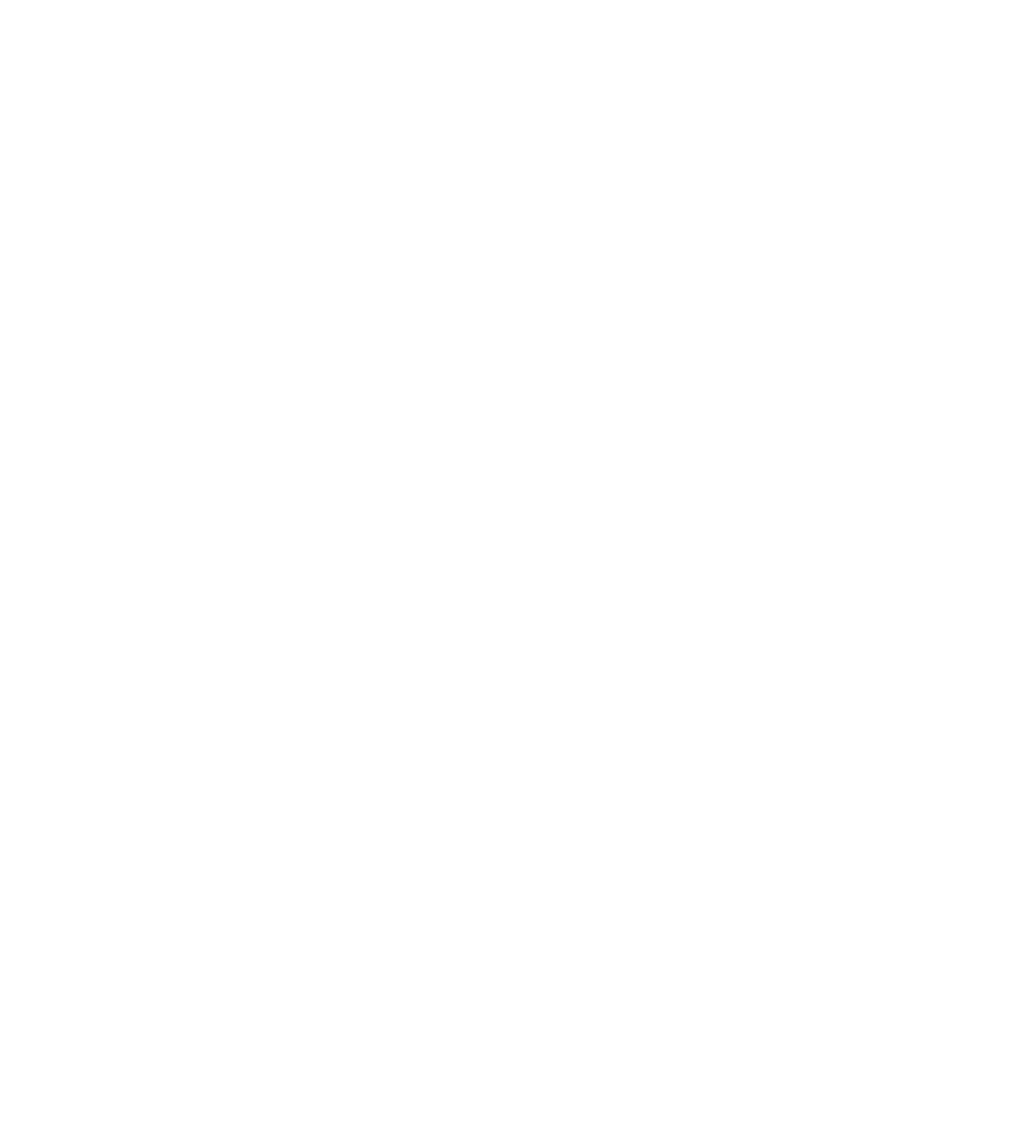
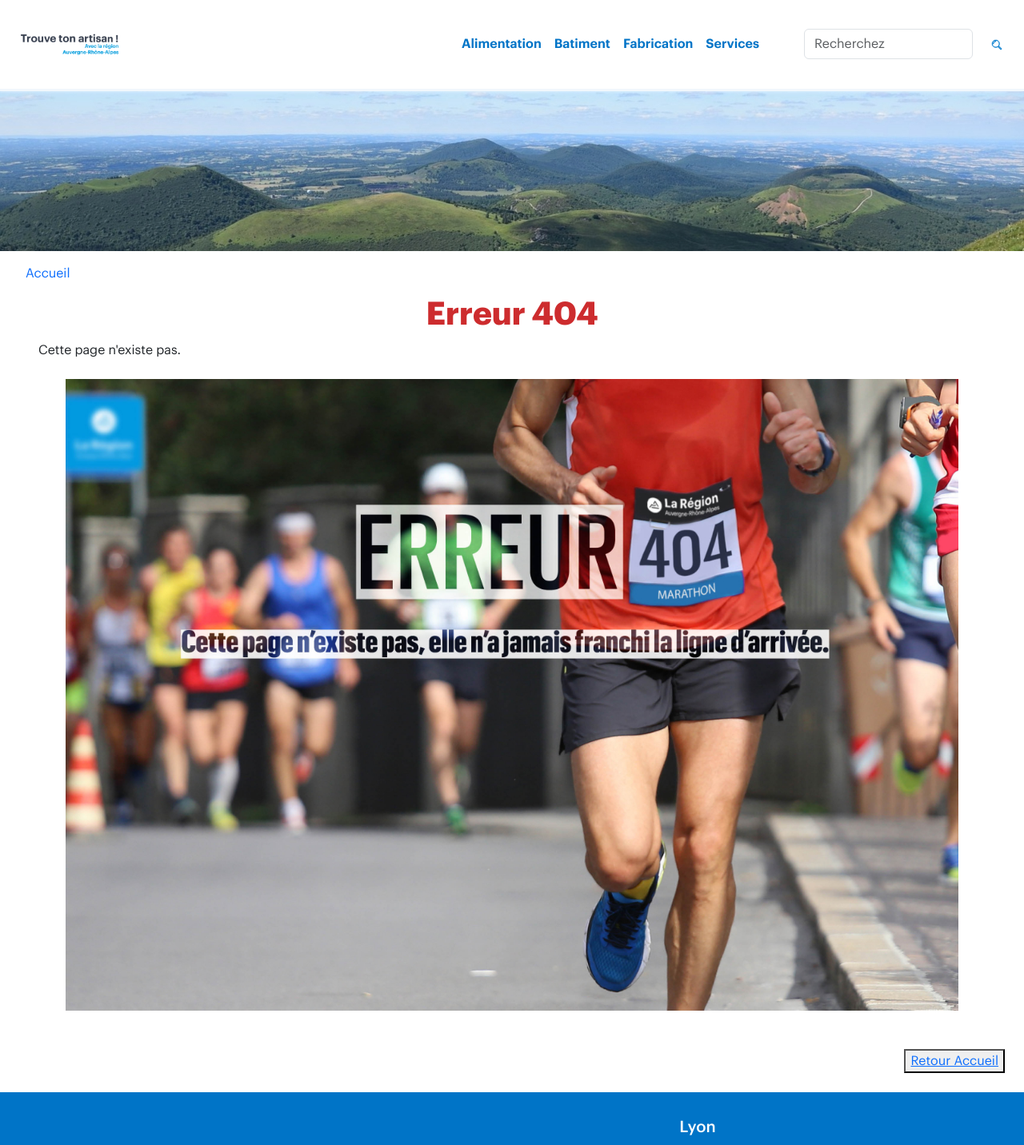
Before and after one commit to BenjCaro/Trouve-ton-artisan, a React (Create React App) app in the folder client/: page /404 in a window 1280 px wide. Before the commit this address had no page. Shown: the top 1432 px of the page at 80% size. Before the commit the page ends 800 px from the top, so only its background shows below. Built offline with nearby package versions, Linux system fonts and the light colour scheme.

Commit message:
Ajout de la page NotFound avec redirection pour les routes non trouvées et mise à jour du composant Breadcrumb pour utiliser Link au lieu de NavLink.

```diff
--- a/client/src/App.js
+++ b/client/src/App.js
@@ -1,7 +1,8 @@
 import Home from './pages/Home';
 import Categorie from './pages/Categorie';
 import Artisan from './pages/Artisan';
-import {Routes, Route} from "react-router-dom";
+import NotFound from './pages/NotFound';
+import {Routes, Route, Navigate} from "react-router-dom";
 
 function App() {
  return (
@@ -14,6 +15,8 @@ function App() {
         <Route path="/categorie/:slug" element={<Categorie/>}>Fabrication</Route>
         <Route path="/categorie/:slug" element={<Categorie/>}>Services</Route>
         <Route path="/artisan/:id" element={<Artisan />} />
+        <Route path="*" element={<Navigate to="/404"/>}></Route>
+        <Route path="/404" element={<NotFound/>}></Route>
      </Routes>
 
 
--- a/client/src/components/Breadcrumb.js
+++ b/client/src/components/Breadcrumb.js
@@ -1,12 +1,12 @@
 import '../assets/css/Breadcrumb.scss';
-import { NavLink } from "react-router-dom";
+import { Link } from "react-router-dom";
 
 const Breadcrumb = () => {
     return (
         <>
          <ul className='mt-3'>
             <li>
-                <NavLink to='/' className='breadcrumb-link'>Accueil</NavLink>
+                <Link to='/' className='breadcrumb-link'>Accueil</Link>
             </li>
          </ul>
         </>
--- /dev/null
+++ b/client/src/pages/NotFound.js
@@ -0,0 +1,33 @@
+import Header from '../components/Header';
+import Breadcrumb from '../components/Breadcrumb';
+import Footer from '../components/Footer';
+import error from '../assets/images/erreur 404.jpg';
+import { Link } from "react-router-dom";
+// import '../assets/css/notfound.scss';
+
+const NotFound = () => {
+    return (
+        <>
+        <header>
+            <Header/>
+        </header>
+        <main>
+            <Breadcrumb/>
+            <div>
+                <h1 className='main-title text-center'>Erreur 404</h1>
+                <p className='ms-5 mb-4'>Cette page n'existe pas.</p>
+            </div>
+            <figure className='container mt-4 mb-4'>
+                <img className='img-fluid' src={error}/>
+            </figure>
+            <div className='d-flex justify-content-end'>
+                <button className='mt-4 mb-4 me-4'><Link to='/'>Retour Accueil</Link></button>
+            </div>
+        </main>
+        <Footer/>
+        </>
+    );
+};
+
+
+export default NotFound;
```
Also changed, not shown: client/src/assets/css/notfound.scss (added).
